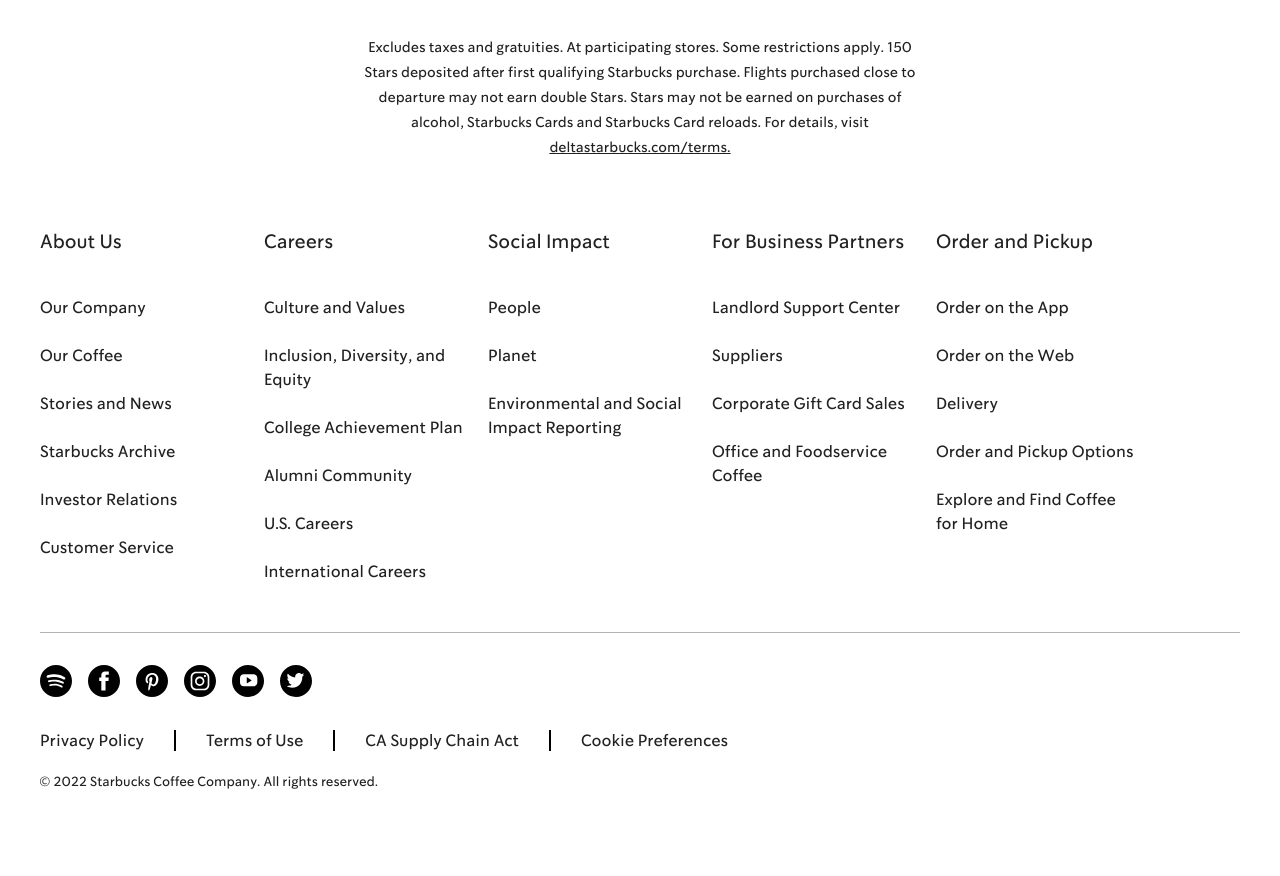
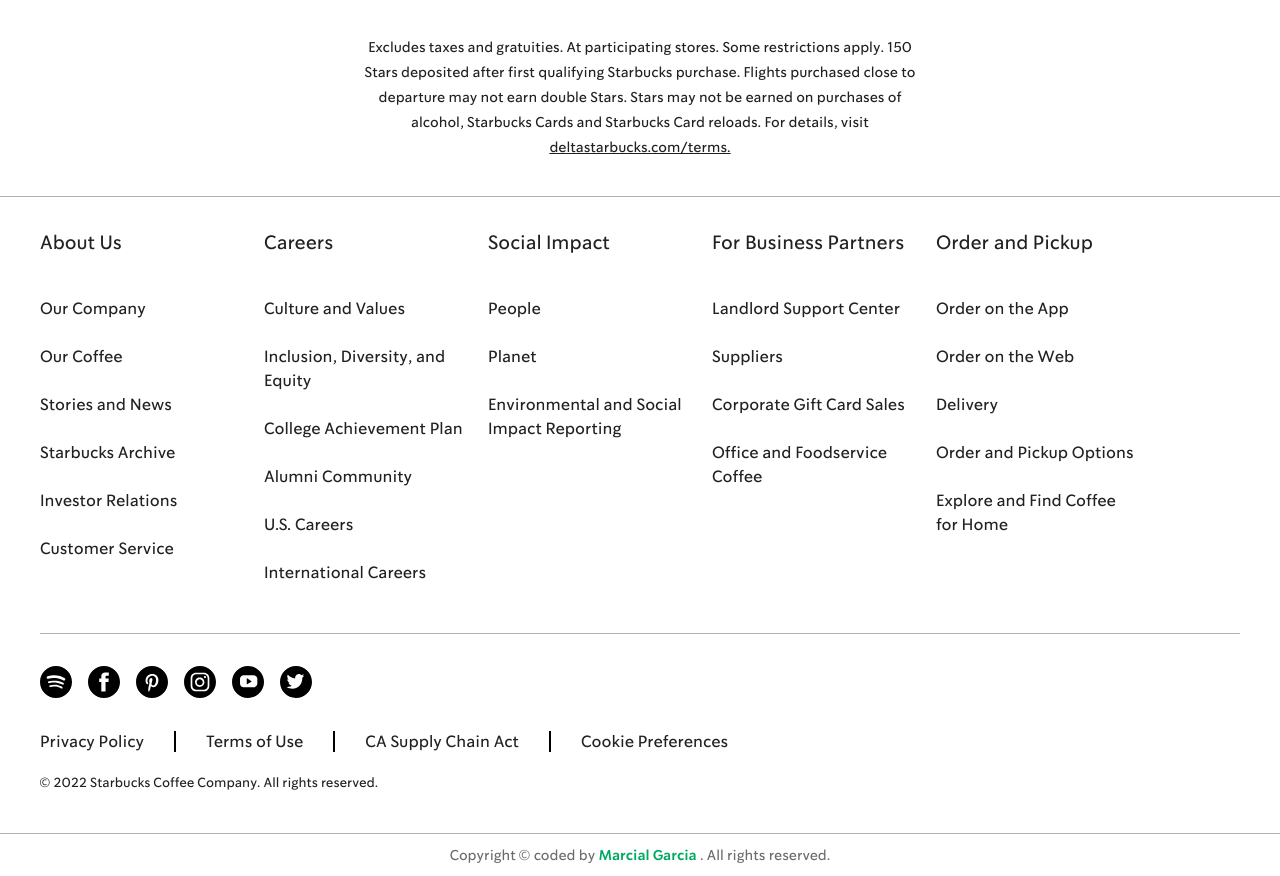
Before and after one commit to MGCodesBR/starbucks, a plain HTML site: page index.html in a window 1280 px wide. Shown: the part 2303-3179 px from the top of the page. Before the commit the page ends 3135 px from the top, so only its background shows below. Drawn offline with Linux system fonts and the light colour scheme.

Commit message:
Adjustment border component Footer and implmented Code Credit component

```diff
--- a/css/styles.css
+++ b/css/styles.css
@@ -800,7 +800,7 @@
 /*=== FOOTER START ===*/
 
 .footer {
-   border-top: 1px solid tgba(0,0,0,.3);
+   border-top: 1px solid rgba(0,0,0,.3);
 }
 
 .footer > .container {
@@ -923,7 +923,6 @@
       }
 }
 
-
 .footer > .container > .footer-social {
    padding: 3.2rem 0;
    border-top: 1px solid rgba(0,0,0,.3);
@@ -952,7 +951,6 @@
    width: 3.2rem;
    height: 3.2rem;
 }
-
 
 .footer > .container > .footer-social > .social > .item > .link::after {
    content: "";
@@ -1019,7 +1017,6 @@
    text-decoration: underline;
 }
 
-
 .footer > .container > .credits {
    width: 100%;
    display: block;
@@ -1032,6 +1029,21 @@
    background-color: transparent;
 }
 
+.code-credit {
+   text-align: center;
+   padding: 1.2rem 0;
+   color: var(--color-text-soft);
+   border-top: 1px solid rgba(0,0,0,.3);
+}
+
+.code-credit > .link {
+   font-weight: var(--font-semi);
+   color: var(--color-green-apron);
+}
+
+.code-credit > .link:hover {
+   text-decoration: underline;
+}
 
 
 /*=== FOOTER END ===*/
--- a/index.html
+++ b/index.html
@@ -382,8 +382,22 @@
          <div class="credits">
             © 2022 Starbucks Coffee Company. All rights reserved.
          </div>
-      </div>
+         <!-- <div class="code-credit">
+            Copyright © coded by
+            <a class="link" tabindex="0" rel="noopener"
+               href="https://www.linkedin.com/in/marcial-garcia/"
+               target="_blank">Marcial Garcia</a>
+            . All rights reserved.
+         </div> -->
+   </div>
    </footer>
+   <div class="code-credit">
+      Copyright © coded by
+      <a class="link" tabindex="0" rel="noopener"
+         href="https://www.linkedin.com/in/marcial-garcia/"
+         target="_blank">Marcial Garcia</a>
+      . All rights reserved.
+   </div>
 
 
    <script type="text/javascript" src="js/script.js"></script>
```
